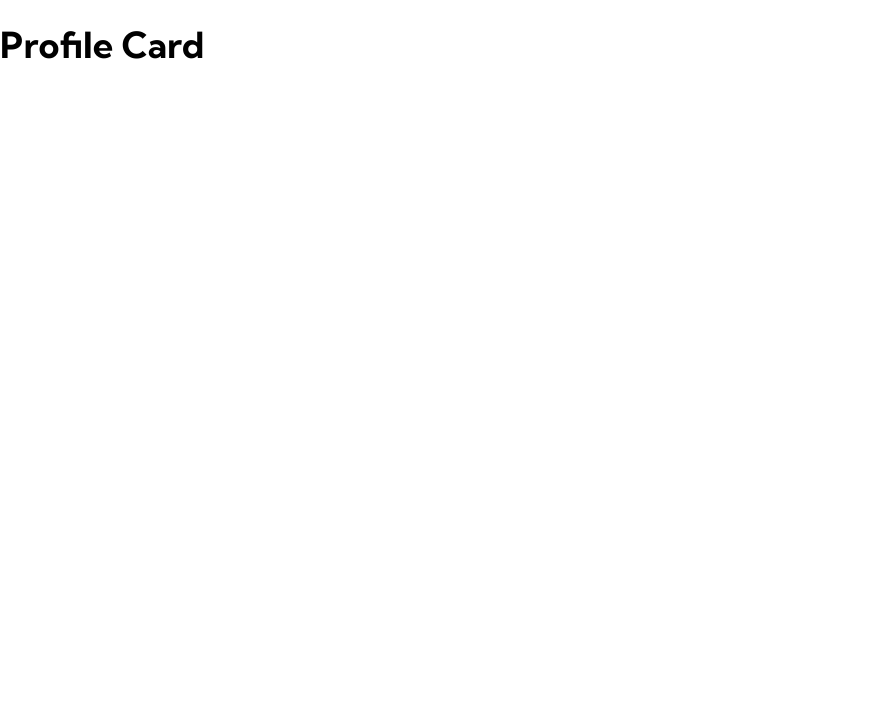
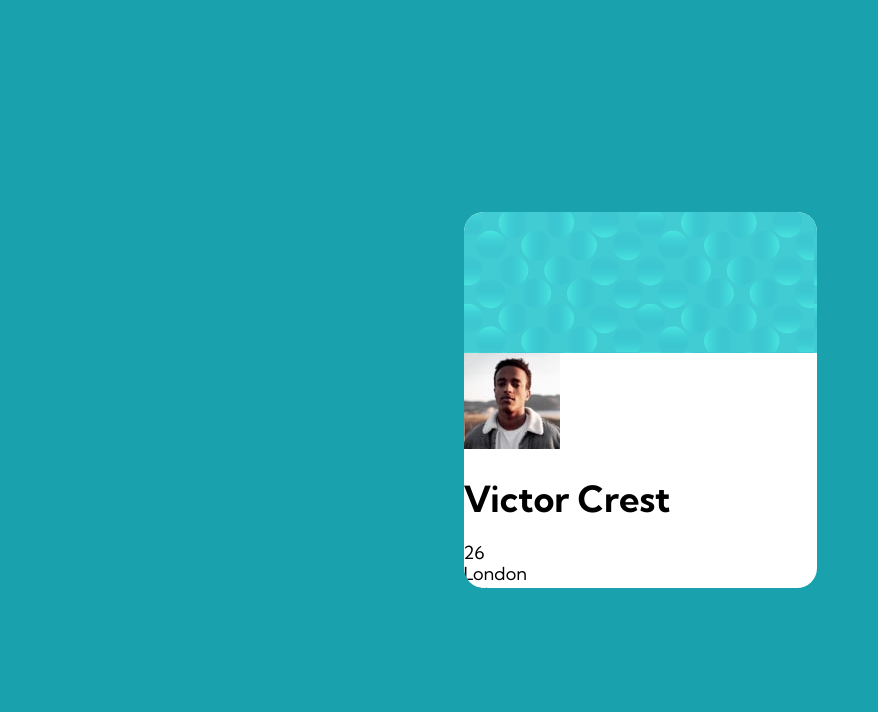
Before and after one commit to RenszCamacho/profile-card, a website built with Parcel: page src/index.html in a window 1280 px wide. Shown: the whole page, without its empty margins (0-878 px from the left). Built offline with nearby package versions, Linux system fonts and the light colour scheme.

Commit message:
Card. HTMl Card Section. Done.

```diff
--- a/src/index.html
+++ b/src/index.html
@@ -19,6 +19,30 @@
     <script defer src="./index.js"></script>
   </head>
   <body>
-    <h1>Profile Card</h1>
+    <main class="main">
+      <article class="card">
+        <div class="card__header"></div>
+        <div class="card__body">
+          <img src="./images/image-victor.jpg" alt="" class="card__img" />
+          <h1>Victor Crest</h1>
+          <span class="card__age">26</span>
+          <p class="card__location">London</p>
+        </div>
+        <div class="card__footer">
+          <div class="card__followers">
+            <p class="card__followersNumbers">80k</p>
+            <span>Followers</span>
+          </div>
+          <div class="card__likes">
+            <p class="card__likesNumbers">803k</p>
+            <span>Likes</span>
+          </div>
+          <div class="card__photos">
+            <p class="card__photosNumbers">1.4k</p>
+            <span>Photos</span>
+          </div>
+        </div>
+      </article>
+    </main>
   </body>
 </html>
--- /dev/null
+++ b/src/sass/_card.scss
@@ -0,0 +1,22 @@
+.main {
+  width: 100%;
+  min-height: 100vh;
+  background-color: var(--dark-cyan);
+  display: flex;
+  justify-content: center;
+  align-items: center;
+}
+
+.card {
+  width: 35.3rem;
+  height: 37.6rem;
+  background-color: white;
+  border-radius: 2rem;
+  overflow: hidden;
+
+  &__header {
+    width: inherit;
+    height: 14.1rem;
+    background-image: url(../images/bg-pattern-card.svg);
+  }
+}
--- a/src/sass/main.scss
+++ b/src/sass/main.scss
@@ -1,3 +1,4 @@
 @import "./_base.scss";
 @import "./_responsive.scss";
 @import "./_resets.scss";
+@import "./card.scss";
```
